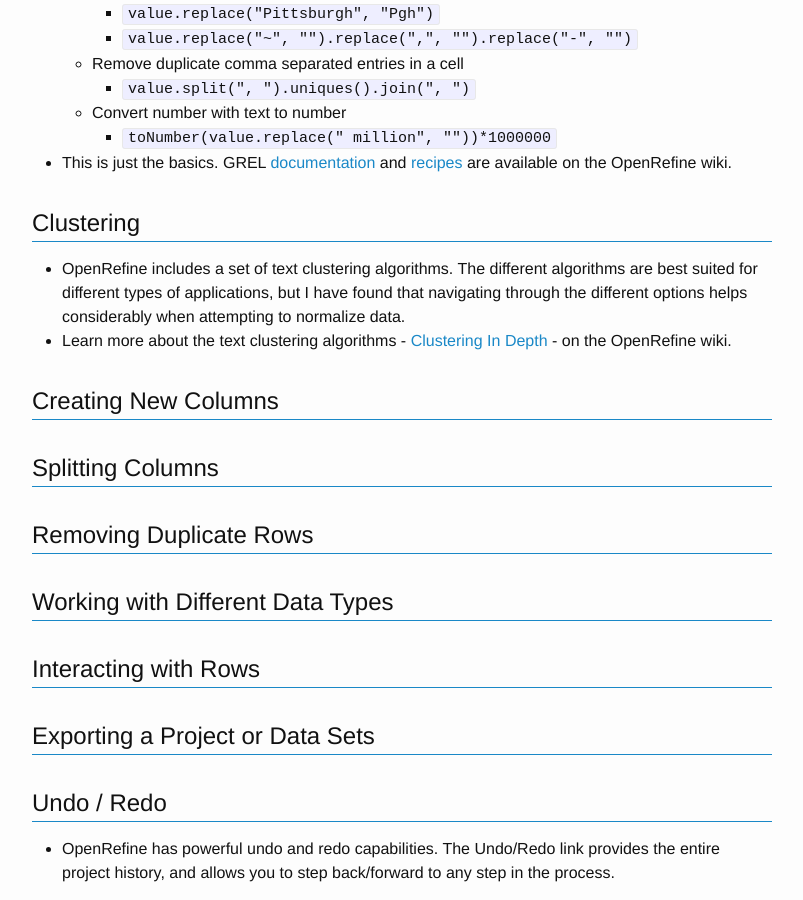
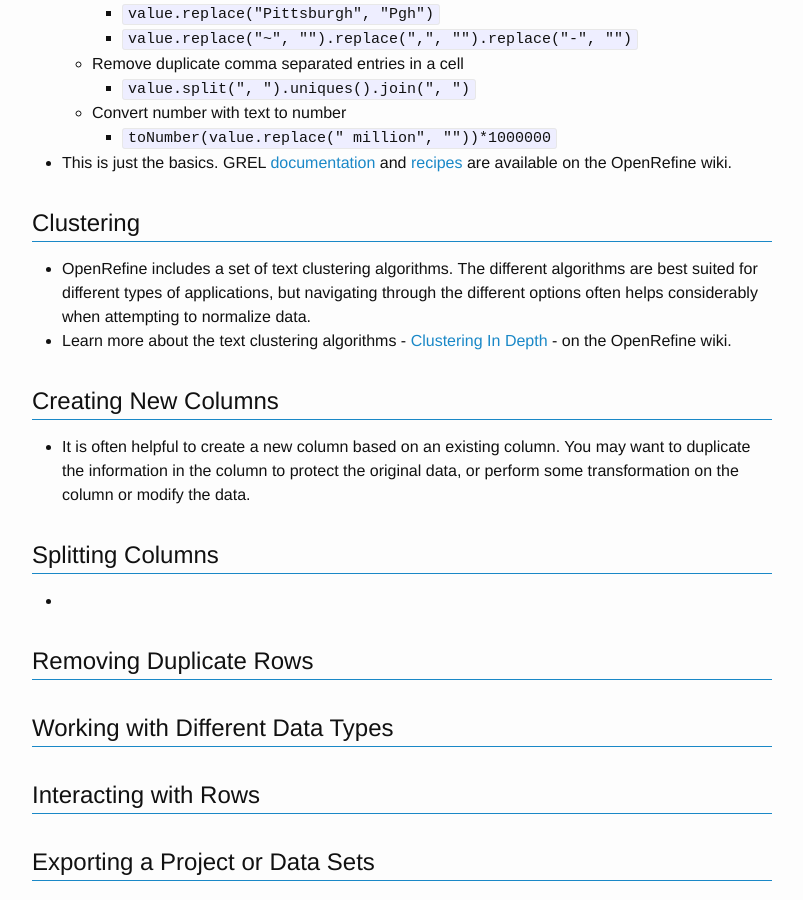
Before and after one commit to mbolam/DSWS_OpenRefine, a Jekyll site: the page built from 4-cleaning.md, in a window 1280 px wide and 900 px high, scrolled down 2941 px. Shown: the whole window, without its empty margins (238-1041 px from the left). Built offline with Jekyll 4.4.1, drawn with Linux system fonts in a browser that asks for light colours.

Commit message:
Update 4-cleaning.md

```diff
--- a/4-cleaning.md
+++ b/4-cleaning.md
@@ -74,12 +74,15 @@ The data fields are
   - This is just the basics. GREL [documentation](https://github.com/OpenRefine/OpenRefine/wiki/General-Refine-Expression-Language) and [recipes](https://github.com/OpenRefine/OpenRefine/wiki/Recipes) are available on the OpenRefine wiki.
 
 ## Clustering
-  - OpenRefine includes a set of text clustering algorithms. The different algorithms are best suited for different types of applications, but I have found that navigating through the different options helps considerably when attempting to normalize data.
+  - OpenRefine includes a set of text clustering algorithms. The different algorithms are best suited for different types of applications, but navigating through the different options often helps considerably when attempting to normalize data.
   - Learn more about the text clustering algorithms - [Clustering In Depth](https://github.com/OpenRefine/OpenRefine/wiki/Clustering-In-Depth) - on the OpenRefine wiki.
 
 ## Creating New Columns
+  - It is often helpful to create a new column based on an existing column. You may want to duplicate the information in the column to protect the original data, or perform some transformation on the column or modify the data.
 
 ## Splitting Columns
+  -
+
 
 ## Removing Duplicate Rows
 
```
